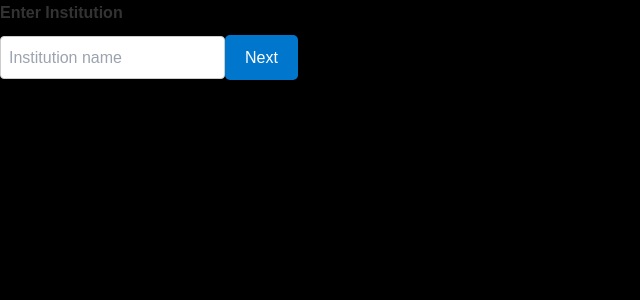
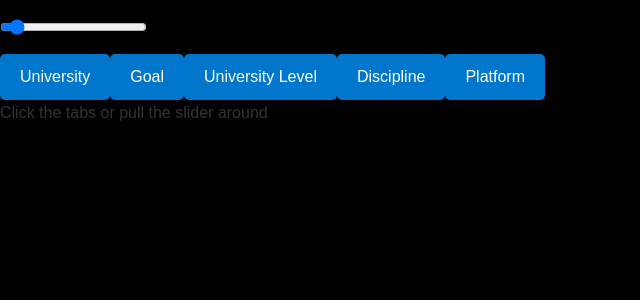
Before and after one commit to s3948349/LockedIn, a React (Create React App) app in the folder locked-in/: page /Form in a window 1280 px wide. Shown: the top 300 px of the page, without its empty margins (0-640 px from the left). Built offline with nearby package versions, Linux system fonts and the light colour scheme.

Commit message:
created form template

```diff
--- a/locked-in/package.json
+++ b/locked-in/package.json
@@ -3,11 +3,16 @@
   "version": "0.1.0",
   "private": true,
   "dependencies": {
+    "@chakra-ui/react": "^2.8.2",
+    "@emotion/react": "^11.11.4",
+    "@emotion/styled": "^11.11.5",
     "@testing-library/jest-dom": "^5.17.0",
     "@testing-library/react": "^13.4.0",
     "@testing-library/user-event": "^13.5.0",
+    "framer-motion": "^11.1.7",
     "react": "^18.3.1",
     "react-dom": "^18.3.1",
+    "react-router-dom": "^6.23.0",
     "react-scripts": "5.0.1",
     "web-vitals": "^2.1.4"
   },
--- a/locked-in/src/Form.js
+++ b/locked-in/src/Form.js
@@ -1,74 +1,56 @@
 import React, { useState } from "react";
+import { Box, Tabs, TabList, TabPanels, Tab, TabPanel } from '@chakra-ui/react'
 import { useNavigate } from "react-router-dom";
 import './HomePage.css';
 
 function Form() {
-    const [step, setStep] = useState(1); // Current step of the form
-    const [institution, setInstitution] = useState('');
-    const [discipline, setDiscipline] = useState('');
-    const [degree, setDegree] = useState('');
-    const navigate = useNavigate();
+    const [tabIndex, setTabIndex] = useState(0)
 
-    const goBack=()=>{
-        navigate(-1);
+    const handleSliderChange = (event) => {
+        setTabIndex(parseInt(event.target.value, 10))
     }
 
-    // Function to proceed to the next step
-    const nextStep = () => {
-        setStep(prevStep => prevStep + 1);
-    };
+    const handleTabsChange = (index) => {
+        setTabIndex(index)
+    }
 
-    // Function to go back to the previous step
-    const prevStep = () => {
-        setStep(prevStep => prevStep - 1);
-    };
+    return (
+        <Box>
+        <input
+            type='range'
+            min='0'
+            max='4'
+            value={tabIndex}
+            onChange={handleSliderChange}
+        />
 
-    // Render different form fields based on the step
-    switch (step) {
-        case 1:
-            return (
-                <div className="form-step">
-                    <h2>Enter Institution</h2>
-                    <input
-                        type="text"
-                        value={institution}
-                        onChange={e => setInstitution(e.target.value)}
-                        placeholder="Institution name"
-                    />
-                    <button onClick={nextStep}>Next</button>
-                </div>
-            );
-        case 2:
-            return (
-                <div className="form-step">
-                    <h2>Enter Discipline</h2>
-                    <input
-                        type="text"
-                        value={discipline}
-                        onChange={e => setDiscipline(e.target.value)}
-                        placeholder="Discipline"
-                    />
-                    <button onClick={prevStep}>Back</button>
-                    <button onClick={nextStep}>Next</button>
-                </div>
-            );
-        case 3:
-            return (
-                <div className="form-step">
-                    <h2>Enter Degree</h2>
-                    <input
-                        type="text"
-                        value={degree}
-                        onChange={e => setDegree(e.target.value)}
-                        placeholder="Degree"
-                    />
-                    <button onClick={prevStep}>Back</button>
-                    <button onClick={() => alert('Submission Complete')}>Submit</button>
-                </div>
-            );
-        default:
-            // Normally won't get here
-    }
+        <Tabs index={tabIndex} onChange={handleTabsChange}>
+            <TabList>
+            <Tab>University</Tab>
+            <Tab>Goal</Tab>
+            <Tab>University Level</Tab>
+            <Tab>Discipline</Tab>
+            <Tab>Platform</Tab>
+            </TabList>
+
+            <TabPanels>
+
+                <TabPanel>
+                    <p>Click the tabs or pull the slider around</p>
+                </TabPanel>
+
+                <TabPanel>
+                    <p>Yeah yeah. What's up?</p>
+                </TabPanel>
+
+                <TabPanel>
+                    <p>Oh, hello there.</p>
+                </TabPanel>
+
+            </TabPanels>
+        </Tabs>
+        </Box>
+    )
 }
 
 export default Form;
```
Also changed, not shown: 1 other file (tests, documents, lock files or other folders).
